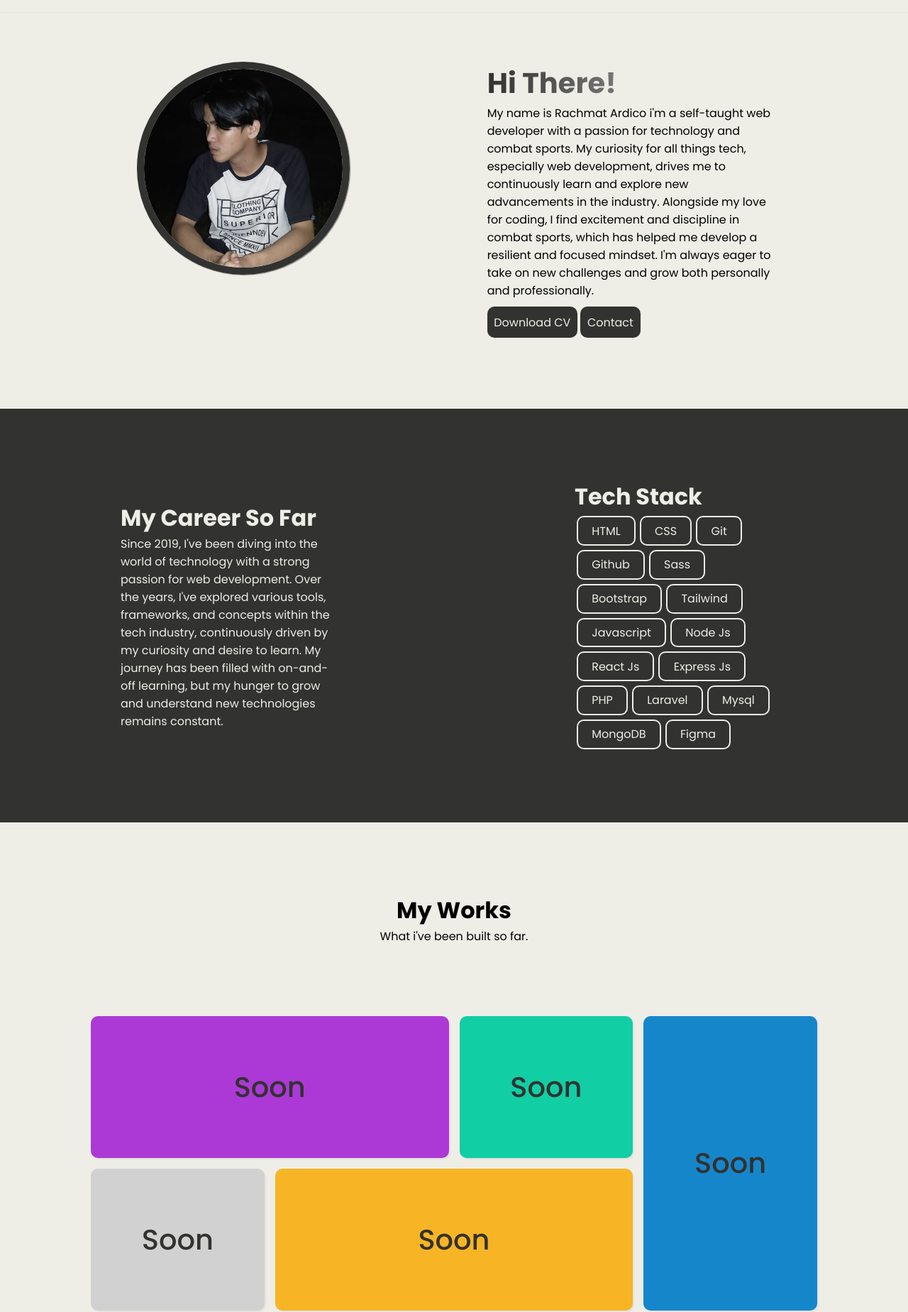
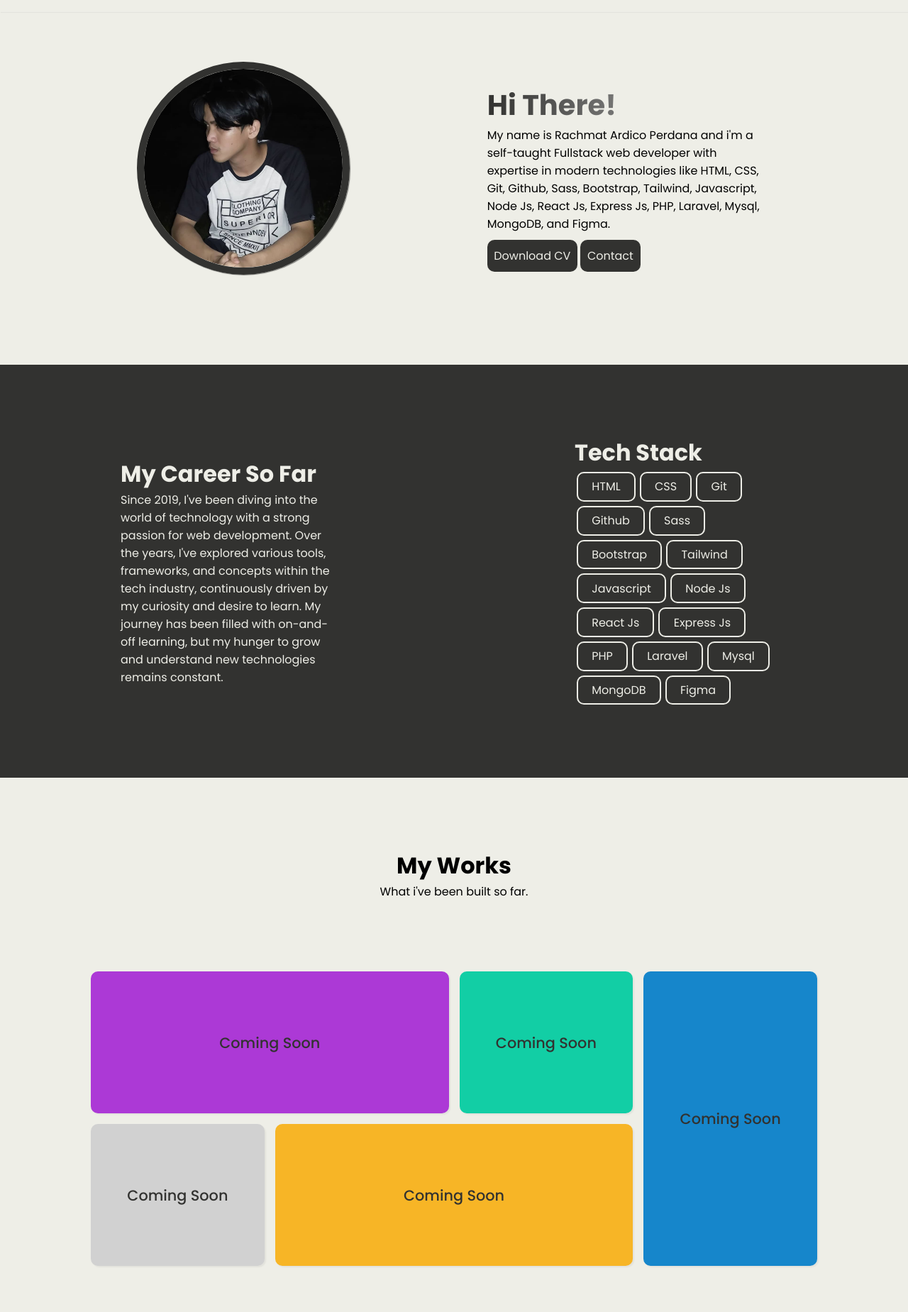
Before and after one commit to rachmatardico/css-practice, a plain HTML site: page index.html in a window 1280 px wide. Shown: the part 63-1912 px from the top of the page at 71% size. Drawn offline with Linux system fonts and the light colour scheme.

Commit message:
Fixing text on header and bento box

```diff
--- a/css/style.css
+++ b/css/style.css
@@ -257,7 +257,7 @@ nav {
 
 .bento p {
   margin: auto;
-  font-size: 2.5em;
+  font-size: 1.3em;
   font-weight: 500;
   color: #323230;
 }
@@ -419,8 +419,8 @@ footer a {
   .bento-gallery {
     width: 80%;
     grid-template-areas:
-      'purple purple green blue'
-      'grey orange orange blue';
+      "purple purple green blue"
+      "grey orange orange blue";
   }
 
   .bento {
@@ -458,10 +458,10 @@ footer a {
   .bento-gallery {
     width: 80%;
     grid-template-areas:
-      'purple purple'
-      'green blue'
-      'grey blue'
-      'orange orange';
+      "purple purple"
+      "green blue"
+      "grey blue"
+      "orange orange";
   }
 
   .bento {
--- a/index.html
+++ b/index.html
@@ -45,14 +45,10 @@
         <div class="header-text">
           <h1>Hi There!</h1>
           <p>
-            My name is Rachmat Ardico i&apos;m a self-taught web developer with
-            a passion for technology and combat sports. My curiosity for all
-            things tech, especially web development, drives me to continuously
-            learn and explore new advancements in the industry. Alongside my
-            love for coding, I find excitement and discipline in combat sports,
-            which has helped me develop a resilient and focused mindset. I'm
-            always eager to take on new challenges and grow both personally and
-            professionally.
+            My name is Rachmat Ardico Perdana and i&apos;m a self-taught
+            Fullstack web developer with expertise in modern technologies like
+            HTML, CSS, Git, Github, Sass, Bootstrap, Tailwind, Javascript, Node
+            Js, React Js, Express Js, PHP, Laravel, Mysql, MongoDB, and Figma.
           </p>
           <div class="cta">
             <a href="" class="cta-button">Download CV</a>
@@ -105,19 +101,19 @@
 
         <div class="bento-gallery">
           <div class="bento">
-            <p>Soon</p>
+            <p>Coming Soon</p>
           </div>
           <div class="bento">
-            <p>Soon</p>
+            <p>Coming Soon</p>
           </div>
           <div class="bento">
-            <p>Soon</p>
+            <p>Coming Soon</p>
           </div>
           <div class="bento">
-            <p>Soon</p>
+            <p>Coming Soon</p>
           </div>
           <div class="bento">
-            <p>Soon</p>
+            <p>Coming Soon</p>
           </div>
         </div>
       </div>
```
Lines whose indentation alone changed are shown as unchanged.
